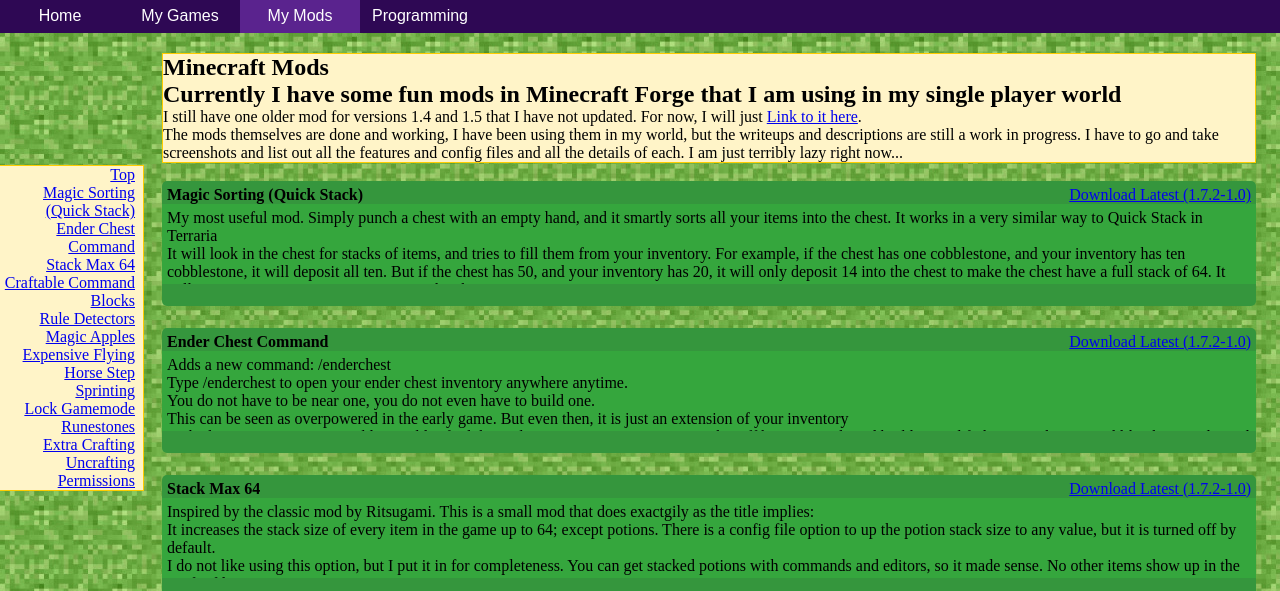
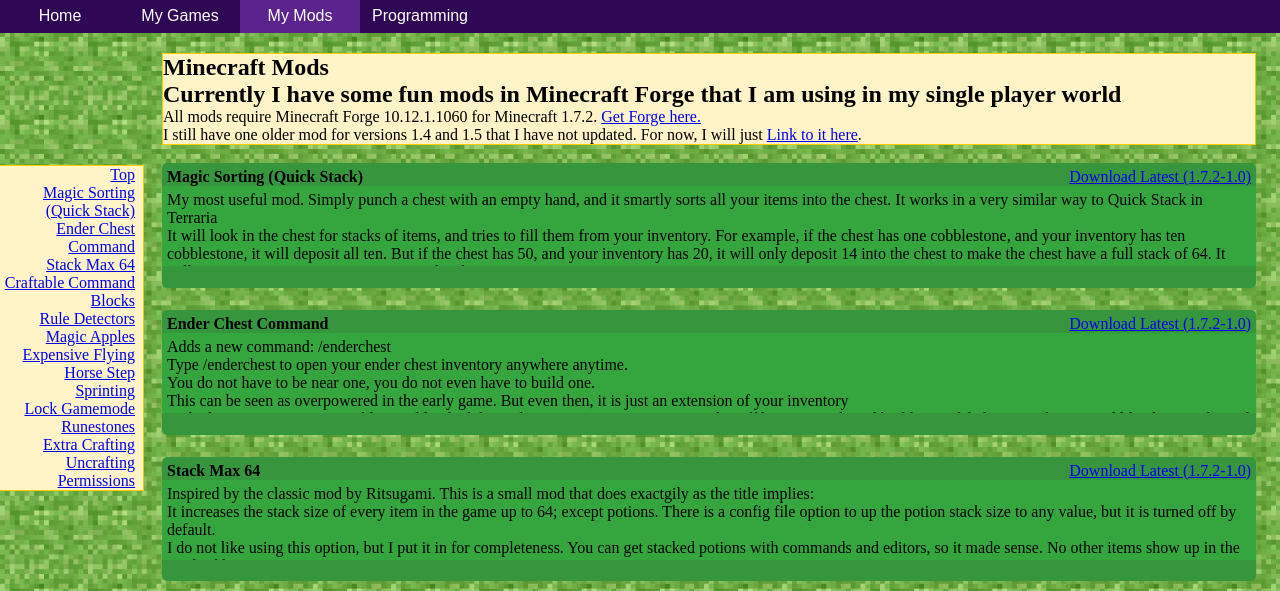
Before and after one commit to Lothrazar/PersonalWebsite, a PHP site: page /index.php?page=mods in a window 1280 px wide. Shown: the part 100-691 px from the top of the page. Run offline with PHP 8.4, Linux system fonts and the light colour scheme; a stand-in replaces the project's code that opens the database connection.

Commit message:
add link to forge, and some rewording

```diff
--- a/views/pages/mods.php
+++ b/views/pages/mods.php
@@ -25,12 +25,15 @@
 <section class="panel">
     <h2>Minecraft Mods</h2>
     <h2>Currently I have some fun mods in Minecraft Forge that I am using in my single player world</h2>
+    <p>
+        All mods require Minecraft Forge 10.12.1.1060 for Minecraft 1.7.2.  <a href="http://files.minecraftforge.net/">Get Forge here.</a>
+    </p>
 
     <p>I still have one older mod for versions 1.4 and 1.5 that I have not updated.
-        For now, I will just <a target="_blank" href="http://www.minecraftforum.net/topic/1562770-">Link to it here</a>.</p>
+        For now, I will just <a target="_blank" href="http://www.minecraftforum.net/topic/1562770-">Link to it here</a>.
+    </p>
 
-    <p>The mods themselves are done and working, I have been using them in my world, but the writeups and descriptions are still a work in progress.  I have to go
-    and take screenshots and list out all the features and config files and all the details of each.  I am just terribly lazy right now...</p>
+
 </section>
 
 <br/>
```
